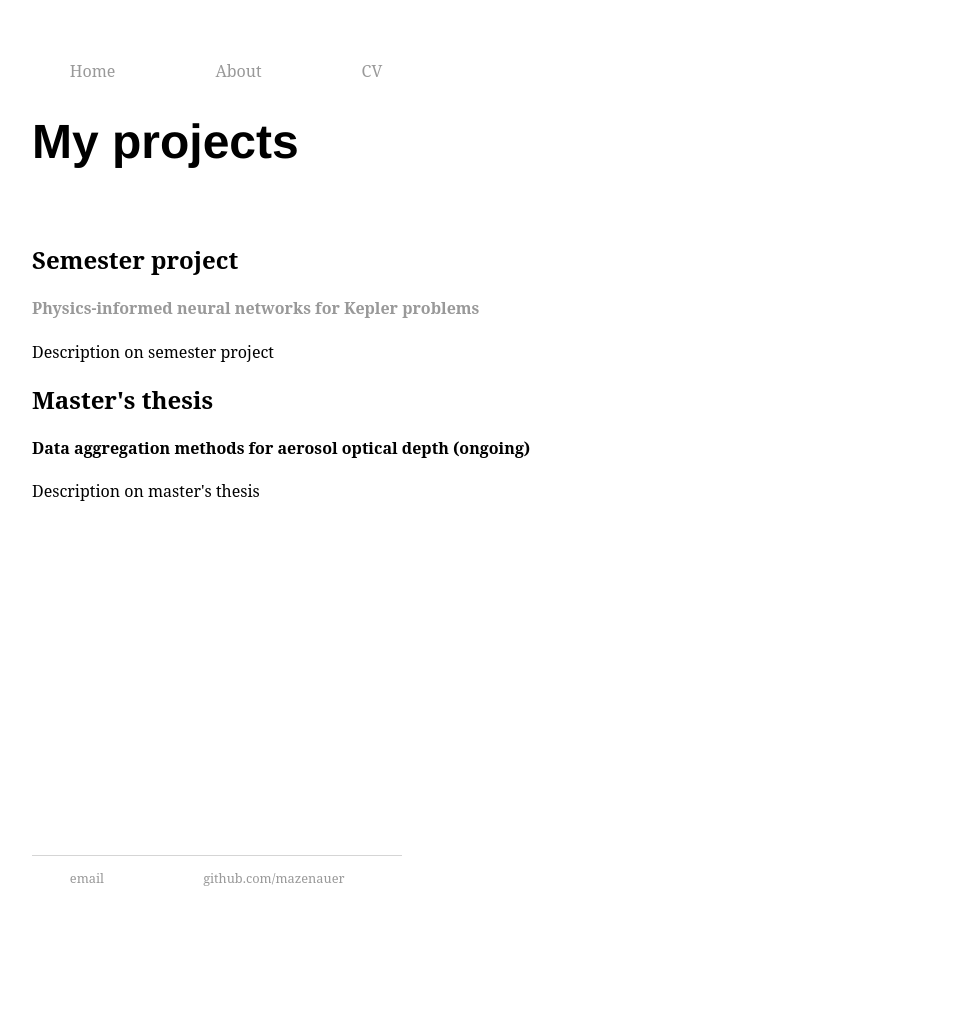
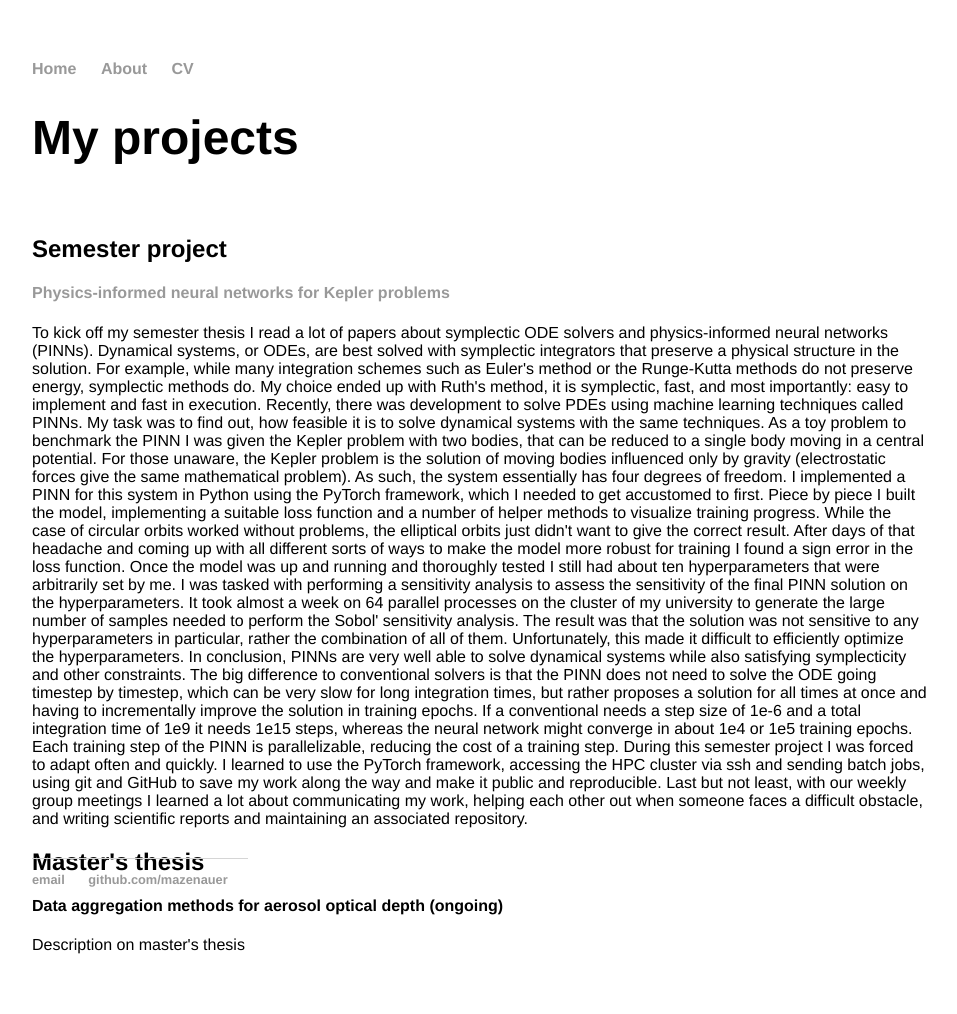
Before and after one commit to mazenauer/mazenauer.github.io, a Jekyll site: the page built from about/projects.html, in a window 1280 px wide. Shown: the whole page, without its empty margins (160-1117 px from the left). Built offline with Jekyll 4.4.1, drawn with Linux system fonts in a browser that asks for light colours; before the commit the page ends 925 px from its top, so only the background shows below that.

Commit message:
Update projects.html

```diff
--- a/about/projects.html
+++ b/about/projects.html
@@ -5,9 +5,9 @@ title: My projects
 <h1>{{ page.title }}</h1>
 
 <style>
-  li {
+  .project {
     font-weight: normal;
-    font-family: 'Serif';
+    /*font-family: 'Serif';*/
     padding: 1cm;
   }
 </style>
@@ -16,12 +16,38 @@ title: My projects
   <nav>
     <ul>
 
-      <li> <h2>Semester project</h2>
+      <li class=project> <h2>Semester project</h2>
           <h4><a href="https://github.com/mazenauer/Kepler-PINN">Physics-informed neural networks for Kepler problems</a></h4>
-          Description on semester project
+          To kick off my semester thesis I read a lot of papers about symplectic ODE solvers and physics-informed neural networks (PINNs).
+          Dynamical systems, or ODEs, are best solved with symplectic integrators that preserve a physical structure in the solution. For example,
+          while many integration schemes such as Euler's method or the Runge-Kutta methods do not preserve energy, symplectic methods do.
+          My choice ended up with Ruth's method, it is symplectic, fast, and most importantly: easy to implement and fast in execution.
+          Recently, there was development to solve PDEs using machine learning techniques called PINNs. My task was to find out, how feasible it is to solve
+          dynamical systems with the same techniques. As a toy problem to benchmark the PINN I was given the Kepler problem with two bodies, that can
+          be reduced to a single body moving in a central potential. For those unaware, the Kepler problem is the solution of moving bodies
+          influenced only by gravity (electrostatic forces give the same mathematical problem). As such, the system essentially has four degrees of freedom.
+          I implemented a PINN for this system in Python using the PyTorch framework, which I needed to get accustomed to first. Piece by piece
+          I built the model, implementing a suitable loss function and a number of helper methods to visualize training progress.
+          While the case of circular orbits worked without problems, the elliptical orbits just didn't want to give the correct result. After days of
+          that headache and coming up with all different sorts of ways to make the model more robust for training I found a sign error in the loss function.
+          Once the model was up and running and thoroughly tested I still had about ten hyperparameters that were arbitrarily set by me.
+          I was tasked with performing a sensitivity analysis to assess the sensitivity of the final PINN solution on the hyperparameters.
+          It took almost a week on 64 parallel processes on the cluster of my university to generate the large number of samples needed to
+          perform the Sobol' sensitivity analysis. The result was that the solution was not sensitive to any hyperparameters in particular, rather the
+          combination of all of them. Unfortunately, this made it difficult to efficiently optimize the hyperparameters.
+          In conclusion, PINNs are very well able to solve dynamical systems while also satisfying symplecticity and other constraints. The big difference
+          to conventional solvers is that the PINN does not need to solve the ODE going timestep by timestep, which can be very slow for long integration
+          times, but rather proposes a solution for all times at once and having to incrementally improve the solution in training epochs.
+          If a conventional needs a step size of 1e-6 and a total integration time of 1e9 it needs 1e15 steps, whereas the neural network might converge
+          in about 1e4 or 1e5 training epochs. Each training step of the PINN is parallelizable, reducing the cost of a training step.
+
+          During this semester project I was forced to adapt often and quickly. I learned to use the PyTorch framework, accessing the HPC cluster via ssh and
+          sending batch jobs, using git and GitHub to save my work along the way and make it public and reproducible. Last but not least,
+          with our weekly group meetings I learned a lot about communicating my work, helping each other out when someone faces a difficult obstacle,
+          and writing scientific reports and maintaining an associated repository.
       </li>
 
-      <li> <h2>Master's thesis</h2>
+      <li class=project> <h2>Master's thesis</h2>
           <h4>Data aggregation methods for aerosol optical depth (ongoing)</h4>
           Description on master's thesis
       </li>
```
